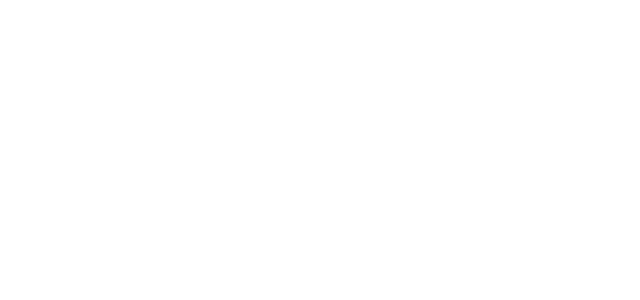
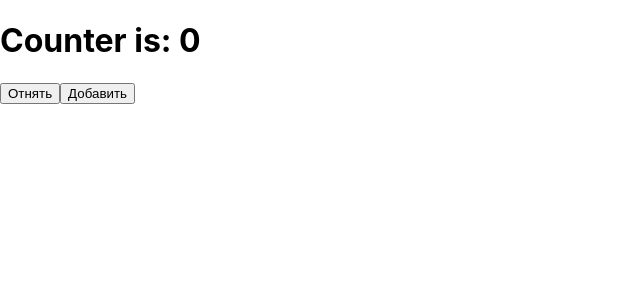
Before and after one commit to ikachinskaya/Redux, a React (Create React App) app: page / in a window 1280 px wide. Shown: the top 300 px of the page, without its empty margins (0-640 px from the left). Built offline with nearby package versions, Linux system fonts and the light colour scheme.

Commit message:
Add reducer Counter

```diff
--- a/src/App.js
+++ b/src/App.js
@@ -1,5 +1,54 @@
+import { useReducer } from "react";
+
+const initialState = {
+  count: 0,
+};
+
+function reducer(state, action) {
+  switch (action.type) {
+    case "increment": {
+      const newState = {
+        ...state,
+        count: state.count + 1,
+      };
+      return newState;
+    }
+    case "decrement": {
+      const newState = {
+        ...state,
+        count: state.count - 1,
+      };
+      return newState;
+    }
+    default:
+      return state;
+  }
+}
+
 function App() {
-  return <div></div>;
+  const [state, dispatch] = useReducer(reducer, initialState);
+
+  const increment = () => {
+    const action = {
+      type: "increment",
+    };
+    dispatch(action);
+  };
+
+  const decrement = () => {
+    const action = {
+      type: "decrement",
+    };
+    dispatch(action);
+  };
+
+  return (
+    <div>
+      <h1>Counter is: {state.count}</h1>
+      <button onClick={decrement}>Отнять</button>
+      <button onClick={increment}>Добавить</button>
+    </div>
+  );
 }
 
 export default App;
```
